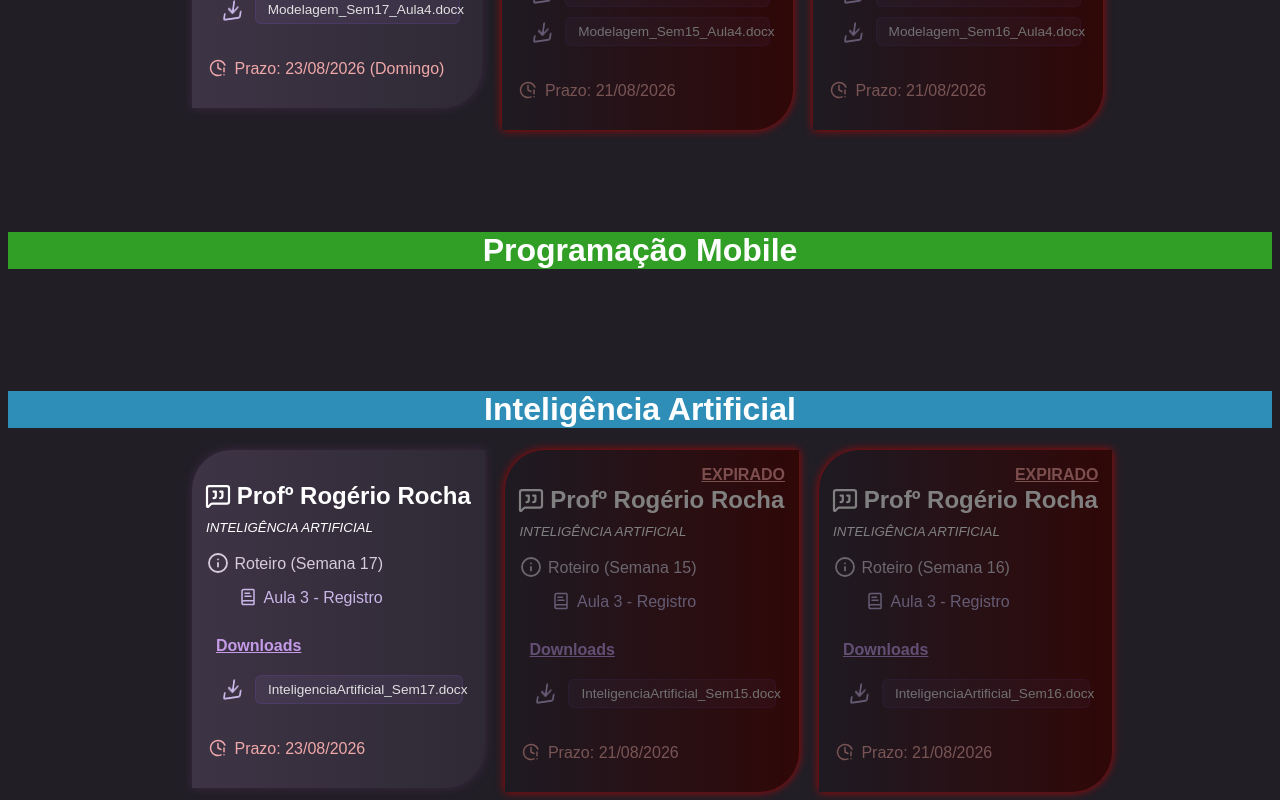
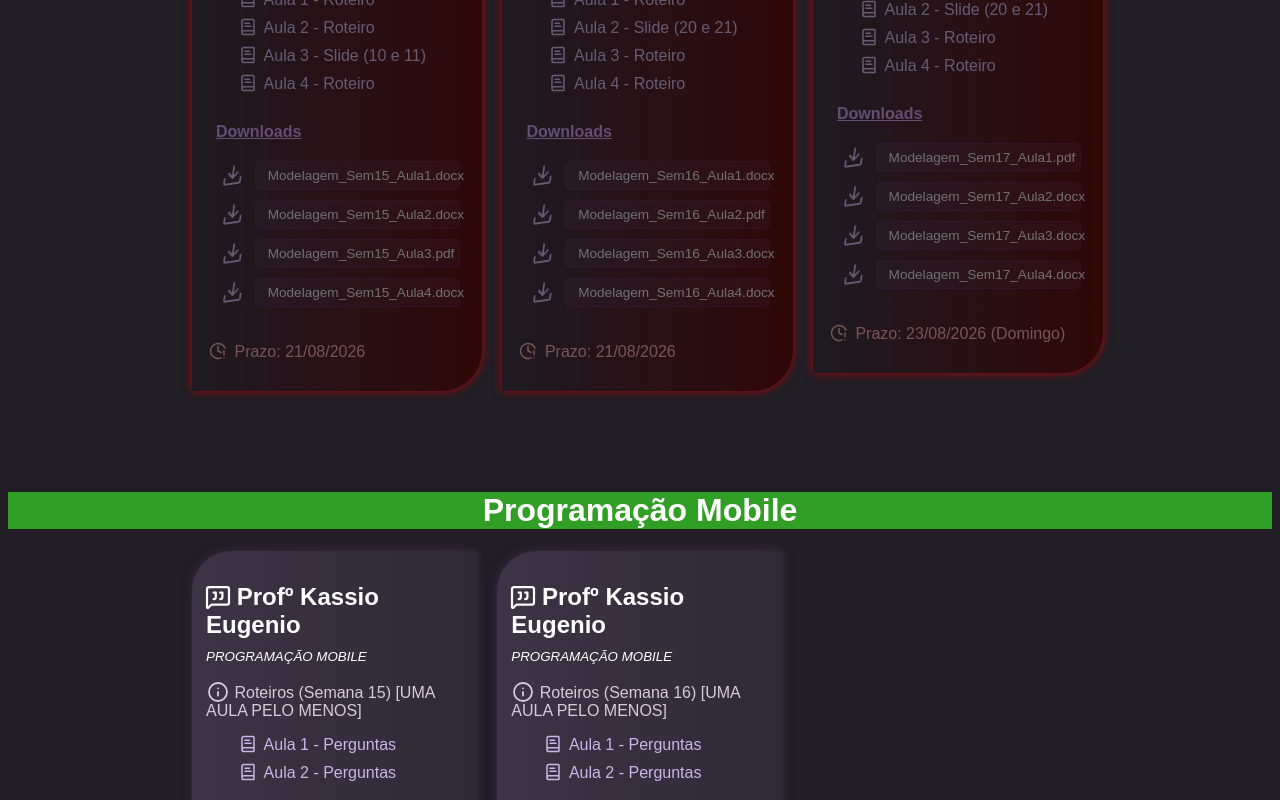
Before and after one commit to danielcanunciato/mural-3ds, a React (Vite) app: page / in a window 1280 px wide. Shown: the part 1060-1860 px from the top of the page. Built offline with nearby package versions, Linux system fonts and the light colour scheme.

Commit message:
simulados e outras atividades

```diff
--- a/src/App.jsx
+++ b/src/App.jsx
@@ -122,8 +122,8 @@
       items: [
         "Tarefa 1: Trigonometria no triângulo retângulo",
       ],
-      deadline: "05/08/2026",
-      expired: true,
+      deadline: "31/08/2026",
+      expired: false,
     },
   ],
   historia: [
@@ -149,8 +149,11 @@
         "Tarefas SP",
       items: [
         "Tarefa 1: Guerra Fria",
+        "Tarefa 2: Nacionalismo e independências na África e Ásia",
+        "Tarefa 3: Revolução na China e em Cuba",
+
       ],
-      deadline: "03/09/2026",
+      deadline: "04/09/2026",
       expired: false,
     },
   ],
@@ -198,14 +201,35 @@
         ],
       },
       deadline: "23/08/2026 (Domingo)",
-      expired: false,
+      expired: true,
     },
   ],
-  mobile: [],
+  mobile: [
+    {
+      summary: "Roteiros (Semana 15) [UMA AULA PELO MENOS]",
+      items: [
+        "Aula 1 - Perguntas",
+        "Aula 2 - Perguntas"
+      ],
+      deadline: "21/08/2026",
+      expired: false
+    },
+
+    {
+      summary: "Roteiros (Semana 16) [UMA AULA PELO MENOS]",
+      items: [
+        "Aula 1 - Perguntas",
+        "Aula 2 - Perguntas"
+      ],
+      deadline: "21/08/2026",
+      expired: false
+    },
+  ],
+
   ia: [
     {
       summary: "Roteiro (Semana 15)",
-      items: ["Aula 3 - Registro"],
+      items: ["Aula 3 - Roteiro"],
       downloads: {
         folder: "/documentos/ia/sem15/",
         files: ["InteligenciaArtificial_Sem15.docx"],
@@ -215,7 +239,7 @@
     },
     {
       summary: "Roteiro (Semana 16)",
-      items: ["Aula 3 - Registro"],
+      items: ["Aula 3 - Roteiro"],
       downloads: {
         folder: "/documentos/ia/sem16/",
         files: ["InteligenciaArtificial_Sem16.docx"],
@@ -225,7 +249,7 @@
     },
     {
       summary: "Roteiro (Semana 17)",
-      items: ["Aula 3 - Registro"],
+      items: ["Aula 3 - Roteiro"],
       downloads: {
         folder: "/documentos/ia/sem17/",
         files: ["InteligenciaArtificial_Sem17.docx"],
@@ -303,7 +327,7 @@
         ],
       },
       deadline: "23/08/2026 (Domingo)",
-      expired: false,
+      expired: true,
     },
   ],
   frontend: [
@@ -408,6 +432,20 @@
       expired: false,
     },
   ],
+
+  seducsp: [
+    {
+      summary: "Prepara SP - Simulados",
+      items: [
+        "Linguagens",
+        "Ciências Humanas",
+        "Matemática",
+        "Ciências da Natureza"
+      ],
+      deadline: "24/08/2026",
+      expired: false
+    }
+  ]
 };
 
 export default function App() {
@@ -486,7 +524,9 @@
     return [...items].sort((a,b)=>(a.expired?1:0)-(b.expired?1:0));
   }
 
-  const prioridades = []
+  const prioridades = [
+    ["PREPARA SP - SIMULAODS", "HOJE (24/08/2026)"]
+  ]
 
   return (
     <>
@@ -839,6 +879,42 @@
         </section>
       </div>
 
+      <div className="divider"></div>
+
+      <h1 className="category-title">OUTRAS ATIVIDADS</h1>
+
+      <div className="cards-holder">
+
+        <h1
+          ref={(el) => (subjectRef.current["10"] = el)}
+          style={{ backgroundColor: "rgb(65, 215, 157)" }}
+          className={`section-title ${
+            selectedSubject == "10" ? "subject-selected" : ""
+          }`}
+        >
+          SEDUC-SP
+        </h1>
+
+        <section className="section-subject">
+          {getSortedItems("seducsp").map((item, index) => (
+            <Card
+              key={index}
+              teacher={"SEDUC-SP"}
+              subject={""}
+              content={{
+                summary: item.summary,
+                items: item.items,
+                deadline: item.deadline,
+              }}
+              downloads={item.downloads}
+              isExpired={item.expired}
+              delay={index * 60}
+            />
+          ))}
+        </section>
+      </div>
+
+
       {showScrollTop && (
         <button
           onClick={scrollToTop}
```
